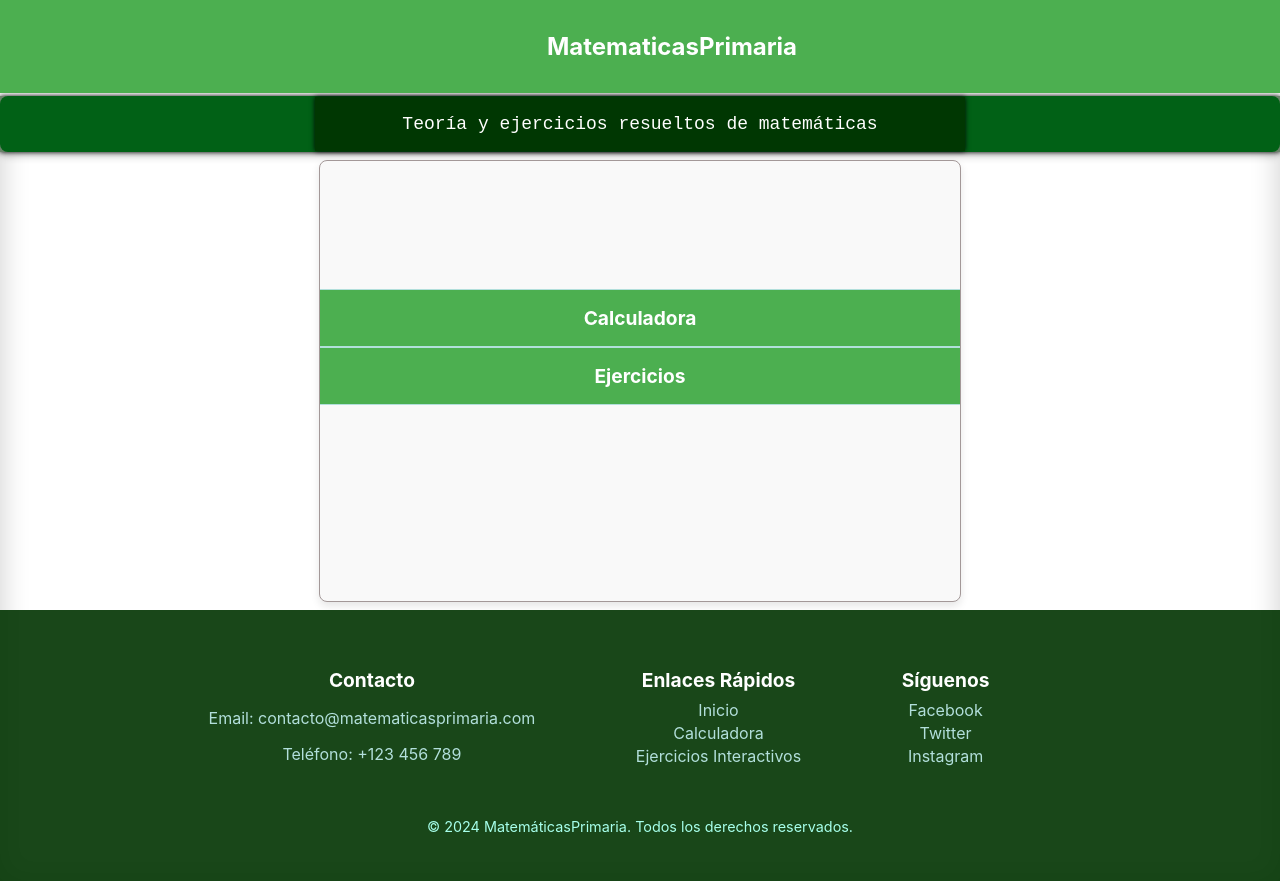
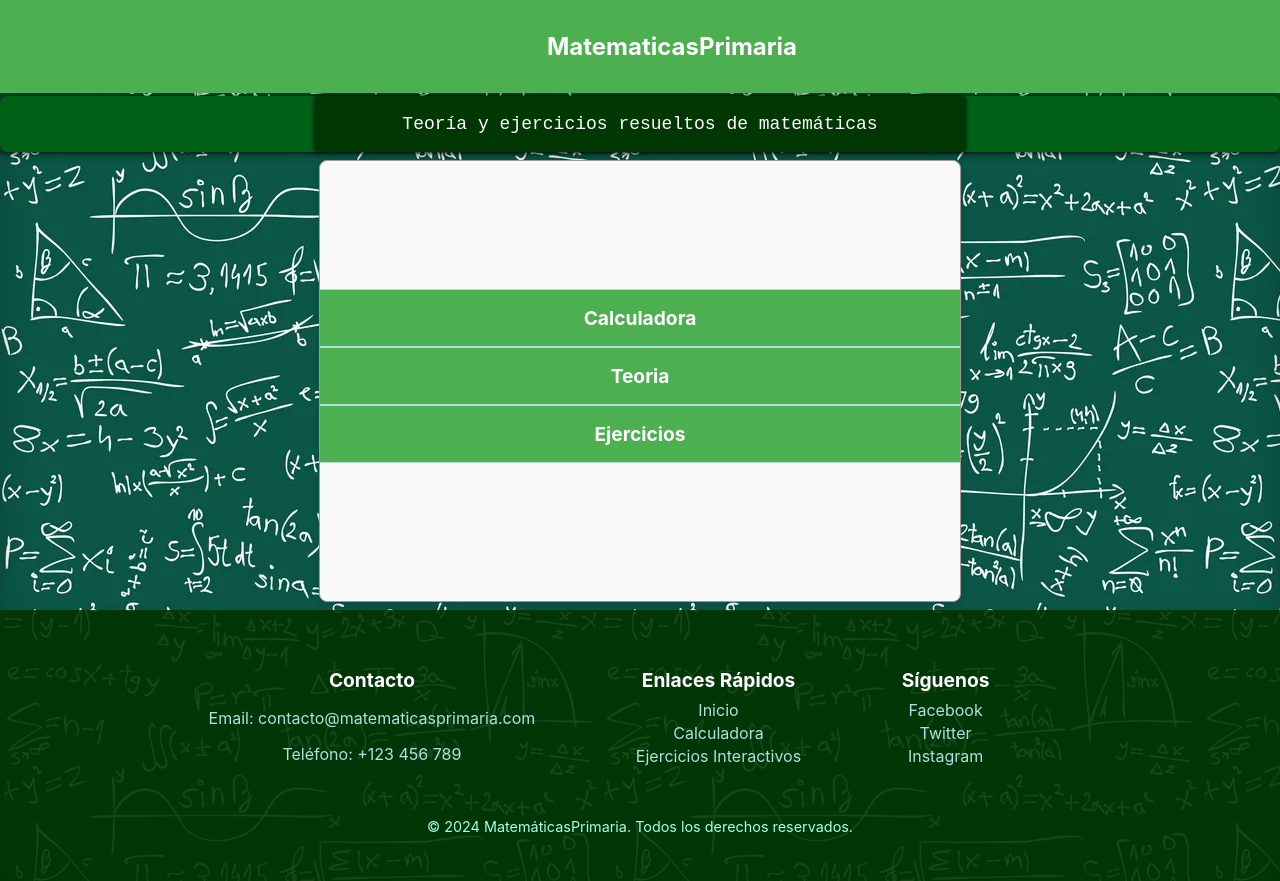
Before and after one commit to FelipeTapiasM/parcial_web, a React (Create React App) app: page / in a window 1280 px wide. Built offline with nearby package versions, Linux system fonts and the light colour scheme.

Commit message:
background y boton de teoria
background en la pagina de inicio y nuevo boton de teoria

```diff
--- a/src/Inicio.jsx
+++ b/src/Inicio.jsx
@@ -26,6 +26,7 @@ const Inicio = () => {
         {/* Contenedor de botones */}
         <div className="botones-container">
           <a href="/calculadora" className="opcion">Calculadora</a>
+          <a href="/teoria" className="opcion">Teoria</a>
           <a href="/ejercicios-interactivos" className="opcion">Ejercicios</a>
         </div>
       </div>
--- a/src/index.css
+++ b/src/index.css
@@ -6,6 +6,7 @@ body {
   -webkit-font-smoothing: antialiased;
   -moz-osx-font-smoothing: grayscale;
   transition: box-shadow 0.3s;
+  background: url(/public/m.jpg);
 }
 
 body:hover {
```
Also changed, not shown: public/m.jpg (added), src/Teoria.jsx (added).
